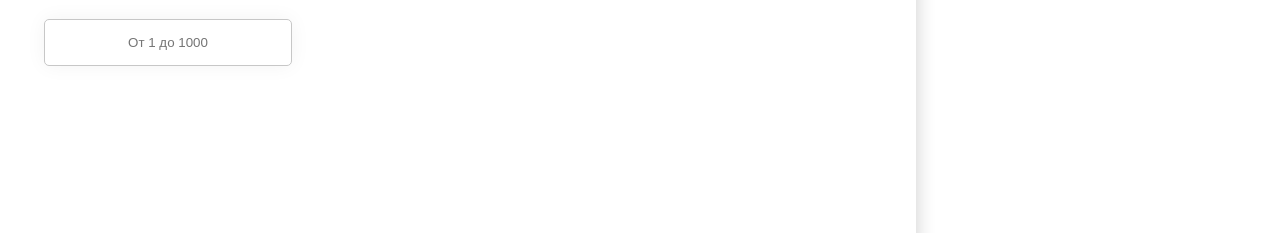
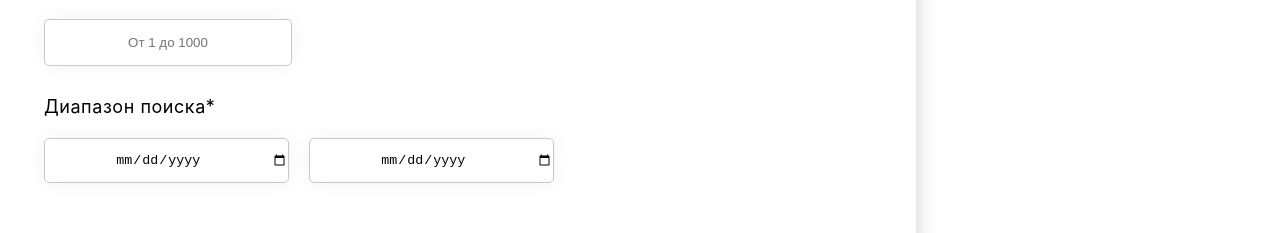
Before and after one commit to ollegozz/Servise-Scan, a React (Create React App) app: page /search in a window 1280 px wide. Shown: the part 639-872 px from the top of the page. Built offline with nearby package versions, Linux system fonts and the light colour scheme.

Commit message:
search-calendar

```diff
--- a/src/components/UI/input/input.module.css
+++ b/src/components/UI/input/input.module.css
@@ -6,4 +6,5 @@
     height: 43px;
     width: 242px;
     text-align: center;
+    margin-right: 20px;
 }
--- a/src/components/page/page-search/search.jsx
+++ b/src/components/page/page-search/search.jsx
@@ -39,6 +39,16 @@ export default function Search() {
             onChange={e => setAmtDoc(e.target.value)}
           />
 
+          <div className={css.formTitle}>Диапазон поиска*</div>
+          <Input
+          type='date'
+          placeholder='Дата начала'
+          />
+          <Input
+          type='date'
+          placeholder='Дата конца'
+          />
+
         </form>
       </div>
     </main>
```
